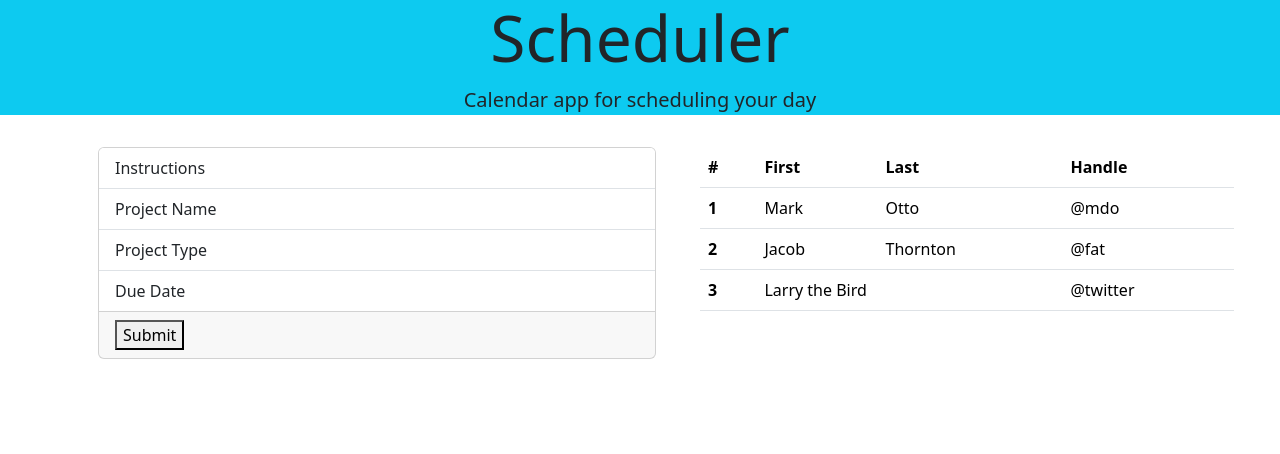
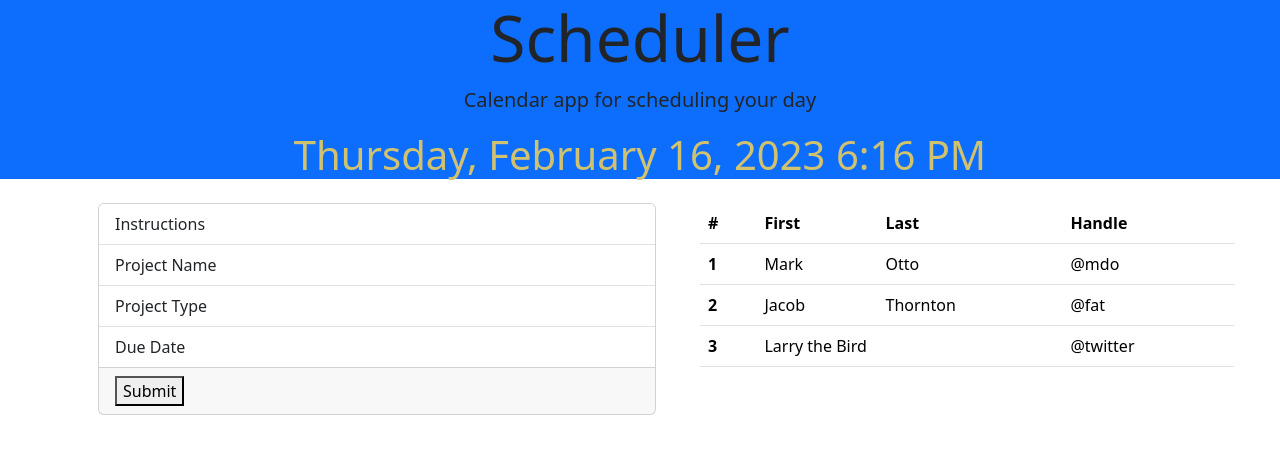
Before and after one commit to Alien-oyi/team-project-tracker, a plain HTML site: page index.html in a window 1280 px wide. Drawn offline with nearby package versions, Linux system fonts and the light colour scheme.

Commit message:
color update

```diff
--- a/assets/javascript.js
+++ b/assets/javascript.js
@@ -0,0 +1,4 @@
+// Moment script
+var m = moment();
+// Day, date, time
+$("#currentDay").text(moment().format('LLLL'));
--- a/index.html
+++ b/index.html
@@ -9,10 +9,10 @@
     <link rel="stylesheet" href="./assets/style.css">
 </head>
 <body>
-    <header class="jumbotron bg-info">
+    <header class="jumbotron bg-primary">
         <h1 class="display-3 text-center mr-5">Scheduler</h1>
         <p class="lead text-center mr-5">Calendar app for scheduling your day</p>
-        <h1 id="currentDay" class="lead text-center" style="color:rgb(201, 186, 105);font-size:40px;"></h1>
+        <h1 id="currentDay" class="lead text-center" style="color:rgb(209, 194, 111);font-size:40px;"></h1>
     </header>
 
     <main class="container d-flex vw-100 justify-content-between">
@@ -93,6 +93,7 @@
 
 
     <script src="https://code.jquery.com/jquery-3.6.3.min.js" integrity="sha256-pvPw+upLPUjgMXY0G+8O0xUf+/Im1MZjXxxgOcBQBXU=" crossorigin="anonymous"></script>
+    <script src="https://cdnjs.cloudflare.com/ajax/libs/moment.js/2.24.0/moment.min.js"></script>
     <script src="./assets/javascript.js"></script>
 </body>
 </html>
```
